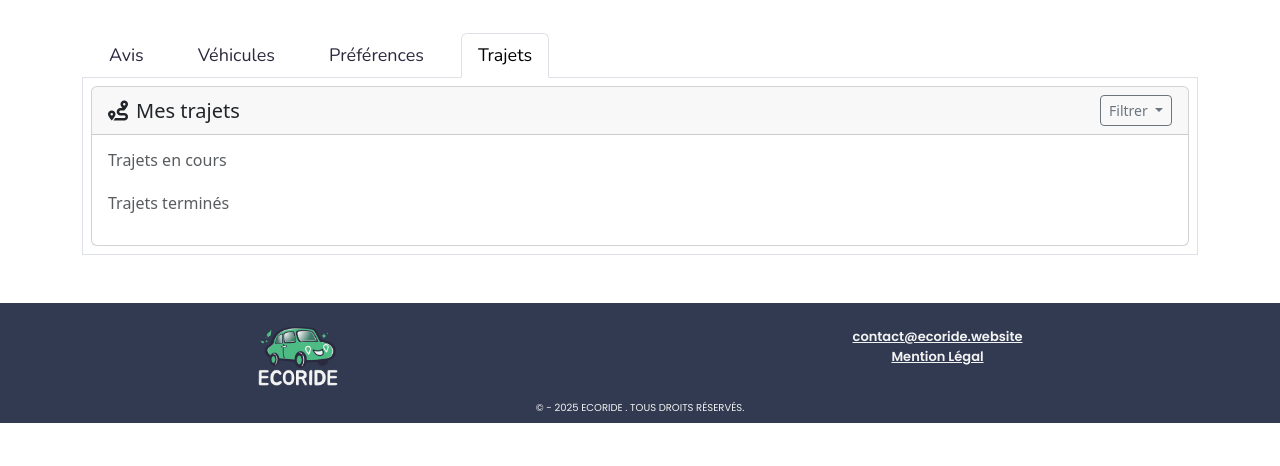
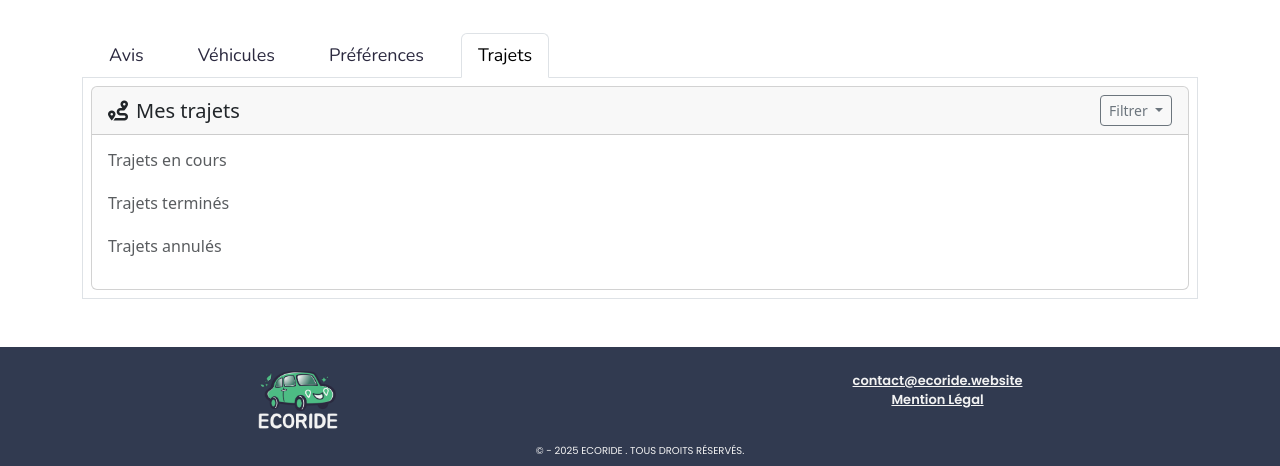
Before and after one commit to Justine-Gar/EcoRide, a Symfony app: template templates/profile/index.html.twig in a window 1280 px wide, after a click on "Trajets". Shown: the part 451-917 px from the top of the page. Before the commit the page ends 874 px from the top, so only its background shows below. Run offline with Twig, Linux system fonts and the light colour scheme; the template is opened without the code that fills it, so the values that code supplies are empty; form fields are guessed from the names that the template uses; some libraries are stand-ins or nearby versions.

Commit message:
update twig profile

```diff
--- a/templates/profile/index.html.twig
+++ b/templates/profile/index.html.twig
@@ -513,7 +513,7 @@
 
 
 									<!--TRAJET TERMINES-->
-									<div>
+									<div class="mt-4">
 										<h6 class="mb-3 text-muted">Trajets terminés</h6>
 
 										{% if completedCarpoolAsDriver|length == 0 and completedCarpoolAsPassenger|length == 0 %}
@@ -594,6 +594,71 @@
                             </div>
                         </div>
                     	{% endfor %}
+										{% endif %}
+									</div>
+
+									<!--TRAJET ANNULES-->
+									<div class="mt-4">
+										<h6 class="mb-3 text-muted">Trajets annulés</h6>
+
+										{% if canceledCarpoolAsDriver|length == 0 and canceledCarpoolAsPassenger|length == 0 %}
+												<div class="alert alert-info">
+														<i class="fas fa-info-circle me-2"></i>Vous n'avez pas de trajet annulé
+												</div>
+										{% else %}
+												<!-- Trajets annulés conducteur -->
+												{% for carpool in canceledCarpoolAsDriver %}
+														<div class="card mb-3 driver-carpool border-danger">
+																<div class="card-body">
+																		<div class="d-flex justify-content-between align-items-start">
+																				<div>
+																						<span class="badge bg-danger text-white mb-2 ms-2">Annulé</span>
+																						<h5 class="mb-1">{{ carpool.getLocationStart() }} -> {{ carpool.getLocationReach() }}</h5>
+																						<p class="text-muted mb-2">
+																								<i class="fas fa-calendar me-2"></i>{{ carpool.getDateStart()|date('d/m/Y') }}
+																								<i class="fas fa-ban ms-3 me-2"></i>Trajet annulé
+																						</p>
+																						<p class="text-muted mb-2">
+																								<i class="fas fa-users me-2"></i>{{ carpool.getPassengers()|length }}/{{ carpool.getNbrPlaces() }} passagers
+																								<i class="fas fa-coins ms-3 me-2"></i>{{ carpool.getCredits() }} crédits
+																						</p>
+																				</div>
+																				<div class="text-end">
+																						<a href="{{ path('app_covoiturage', {'id': carpool.getIdCarpool() }) }}" class="btn btn-outline-primary">
+																								<i class="fas fa-info-circle me-2"></i>Détails
+																						</a>
+																				</div>
+																		</div>
+																</div>
+														</div>
+												{% endfor %}
+
+												<!-- Trajets annulés passager -->
+												{% for carpool in canceledCarpoolAsPassenger %}
+														<div class="card mb-3 passenger-carpool border-danger">
+																<div class="card-body">
+																		<div class="d-flex justify-content-between align-items-start">
+																				<div>
+																						<span class="badge bg-danger text-white mb-2 ms-2">Annulé</span>
+																						<h5 class="mb-1">{{ carpool.getLocationStart() }} -> {{ carpool.getLocationReach() }}</h5>
+																						<p class="text-muted mb-2">
+																								<i class="fas fa-calendar me-2"></i>{{ carpool.getDateStart()|date('d/m/Y') }}
+																								<i class="fas fa-ban ms-3 me-2"></i>Trajet annulé
+																						</p>
+																						<p class="text-muted mb-2">
+																								<i class="fas fa-user me-2"></i>Conducteur: {{ carpool.getUser().getFirstname() }} {{ carpool.getUser().getName() }}
+																								<i class="fas fa-coins ms-3 me-2"></i>{{ carpool.getCredits() }} crédits
+																						</p>
+																				</div>
+																				<div class="text-end">
+																						<a href="{{ path('app_covoiturage', {'id': carpool.getIdCarpool() }) }}" class="btn btn-outline-primary">
+																								<i class="fas fa-info-circle me-2"></i>Détails
+																						</a>
+																				</div>
+																		</div>
+																</div>
+														</div>
+												{% endfor %}
 										{% endif %}
 									</div>
 								</div>
```
